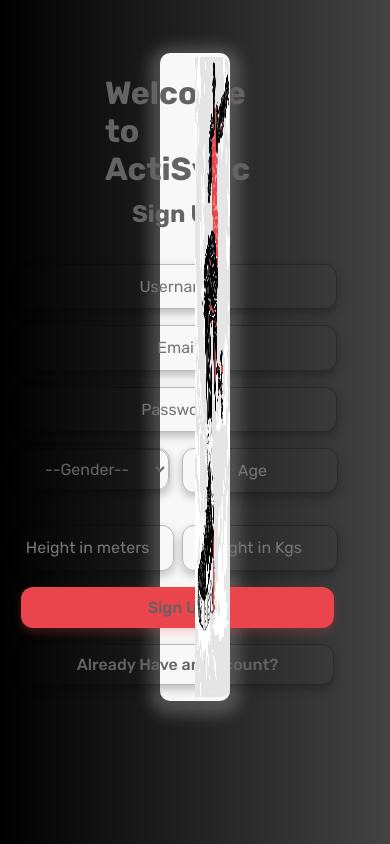
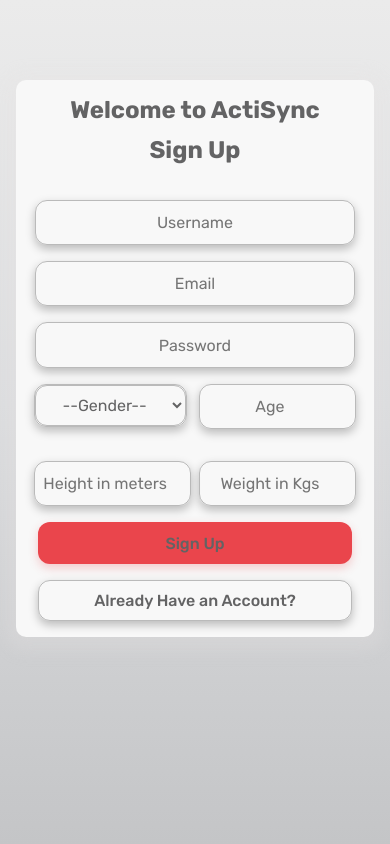
Before and after one commit to R0hanNayan/ActiSync, a React (Create React App) app in the folder client/: page /auth in a window 390 px wide. Built offline with nearby package versions, Linux system fonts and the light colour scheme.

Commit message:
Added Responsive CSS to Register Component

```diff
--- a/client/src/scenes/login/login.css
+++ b/client/src/scenes/login/login.css
@@ -4,7 +4,7 @@
     bottom: 0;
     left: 0;
     right: 0;
-    background-image: linear-gradient(to LEFT, #434343 0%, black 100%);
+    background-image: linear-gradient(to top, #c4c5c7 0%, #dcdddf 52%, #ebebeb 100%);
 }
 
 .LoginPage{
--- a/client/src/scenes/register/register.css
+++ b/client/src/scenes/register/register.css
@@ -4,7 +4,7 @@
     bottom: 0;
     left: 0;
     right: 0;
-    background-image: linear-gradient(to LEFT, #434343 0%, black 100%);
+    background-image: linear-gradient(to top, #c4c5c7 0%, #dcdddf 52%, #ebebeb 100%);
 }
 
 .RegisterPage {
@@ -150,3 +150,63 @@
     width: 19.72294rem;
     height: 2.78194rem;
 }
+
+@media screen and (max-width:1024px) {
+    .RegisterPage {
+        margin-top: 1rem;
+        margin-left: 3rem;
+        margin-right: 3rem;
+        background: #F8F8F8;
+        box-shadow: 0px 4px 15px 10px rgba(232, 229, 229, 0.25);
+    }
+    #regImg {
+        height: 36rem;
+    }
+    .RegisterPage-Container {
+        margin-bottom: 0.5rem;
+    }
+    .RegisterPage-inputs {
+        row-gap: 0.7rem;
+    }
+    .userDetails {
+        display: grid;
+        grid-template-columns: repeat(2, 2fr);
+        column-gap: 0.5rem;
+        row-gap: 1rem;
+    }
+}
+
+@media screen and (max-width: 820px){
+    .RegisterPage {
+        margin-top: 15rem;
+        margin-left: 2rem;
+        margin-right: 2rem;
+    }
+    #regImg {
+        height: 40rem;
+    }
+    .RegisterPage-inputs {
+        row-gap: 1rem;
+    }
+    .userDetails {
+        row-gap: 2rem;
+    }
+}
+@media screen and (max-width: 600px){
+    .RegisterPage {
+        margin-top: 5rem;
+        margin-left: 1rem;
+        margin-right: 1rem;
+    }
+
+    .RegisterPage-Container {
+        width: 100%;
+        margin-bottom: 1rem;
+    }
+    #RegTitle{
+        font-size: 1.5rem;
+    }
+    .RegisterPage-Right{
+        display: none;
+    }
+}
```
